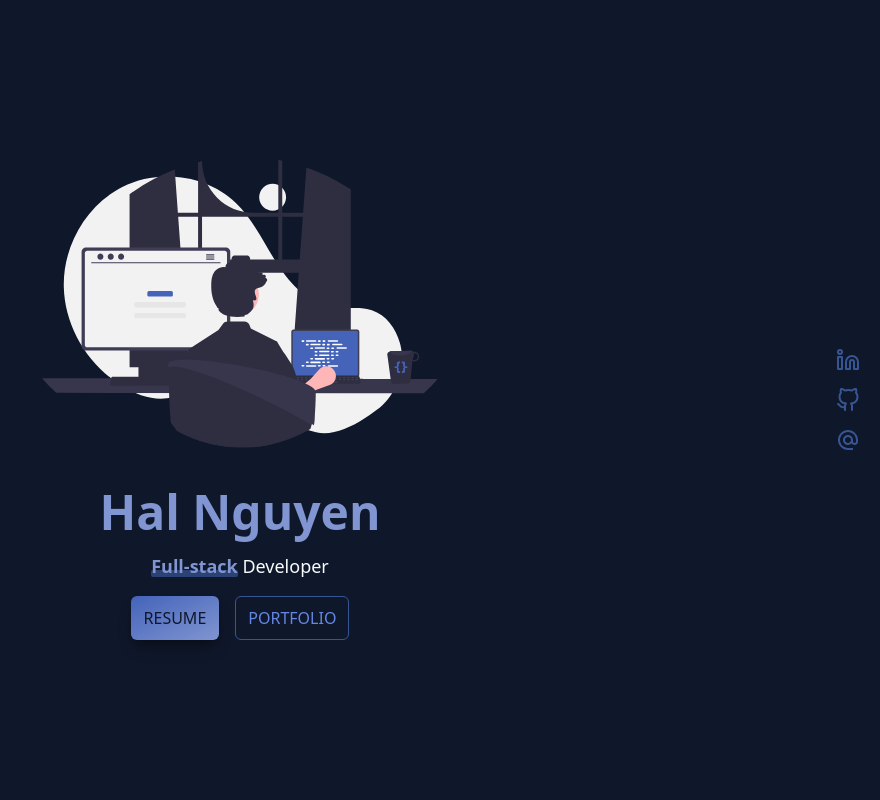
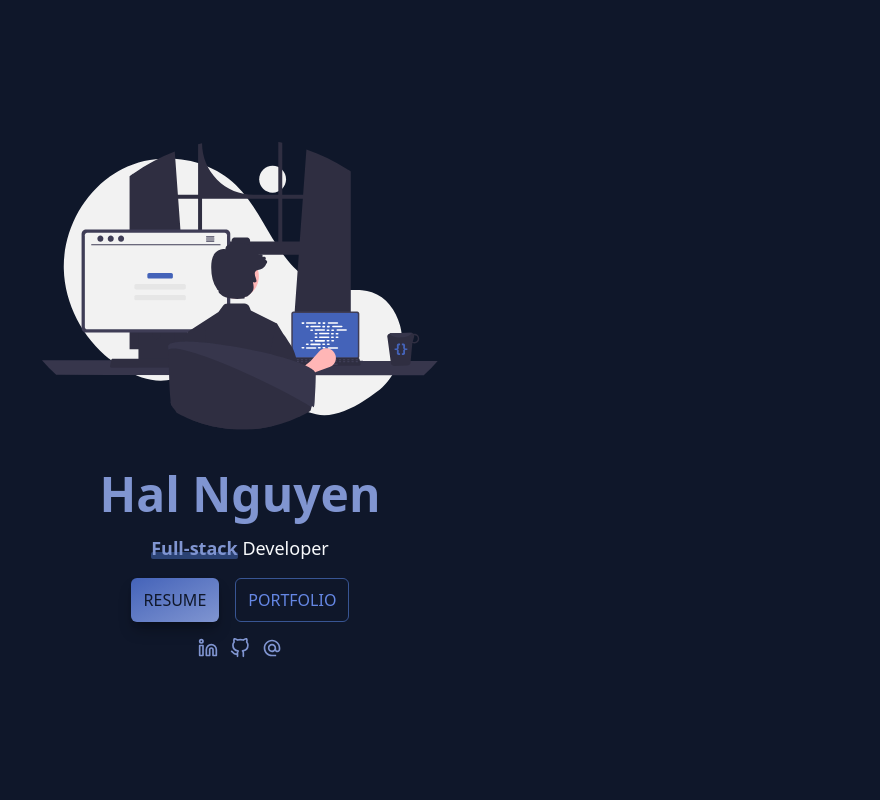
Before and after one commit to hn275/portfolio, a React (Vite) app: page / in a window 1280 px wide. Shown: the top 800 px of the page, without its empty margins (400-1280 px from the left). Built offline with nearby package versions, Linux system fonts and the light colour scheme.

Commit message:
feat: auto hide social links with nav

```diff
--- a/src/features/Nav/SocialLinks.tsx
+++ b/src/components/SocialLinks.tsx
@@ -6,8 +6,7 @@ import { MdAlternateEmail } from "react-icons/md";
 import { FiGithub, FiLinkedin } from "react-icons/fi";
 
 interface Props extends HTMLAttributes<HTMLUListElement> {
-  onClose: () => void;
-  className: string;
+  onClose?: () => void;
 }
 
 export function SocialLinks({ onClose, className }: Props) {
@@ -26,24 +25,22 @@ export function SocialLinks({ onClose, className }: Props) {
 
   function handleEmailClick() {
     scrollToID("#contact");
-    onClose();
+    if (onClose) onClose();
   }
 
   return (
     <ul className={className}>
       {links.map(({ alt, href, icon }) => (
-        <li key={shortid.generate()}>
-          <a
-            href={href || undefined}
-            aria-label={alt}
-            target="_blank"
-            className="hover:text-brand-50 transition-smooth"
-          >
+        <li
+          key={shortid.generate()}
+          className="lg:hover:scale-125 transition-smooth"
+        >
+          <a href={href || undefined} aria-label={alt} target="_blank">
             {icon}
           </a>
         </li>
       ))}
-      <li>
+      <li className="lg:hover:scale-125 transition-smooth">
         <a role="button" onClick={handleEmailClick}>
           <MdAlternateEmail title="email" />
         </a>
--- a/src/components/index.ts
+++ b/src/components/index.ts
@@ -4,3 +4,4 @@ export * from "./TextInput";
 export * from "./Image";
 export * from "./CopyToClipboard";
 export * from "./AnimatedUnderline";
+export * from "./SocialLinks";
--- a/src/features/Banner/Banner.tsx
+++ b/src/features/Banner/Banner.tsx
@@ -3,6 +3,7 @@ import { AnimatedUnderline } from "components";
 import { motion } from "framer-motion";
 import { scrollToID } from "lib/scrollToID";
 import { Resume } from "features/Resume";
+import { SocialLinks } from "components";
 
 export function Banner() {
   return (
@@ -24,6 +25,8 @@ export function Banner() {
             Portfolio
           </a>
         </div>
+
+        <SocialLinks className="flex gap-3 text-xl text-accent" />
       </motion.div>
     </>
   );
--- a/src/features/FloatingSocials/FloatingSocials.tsx
+++ b/src/features/FloatingSocials/FloatingSocials.tsx
@@ -1,14 +1,16 @@
 import { FiLinkedin, FiGithub } from "react-icons/fi";
-import { HTMLAttributes, ReactNode } from "react";
 import cx from "classnames";
 import { LINKS } from "lib/links";
 import shortid from "shortid";
 import { scrollToID } from "lib/scrollToID";
 import { MdAlternateEmail } from "react-icons/md";
-import { motion, Variants } from "framer-motion";
+import { useAutoHide } from "hooks";
 
-export function FloatingSocials(props: HTMLAttributes<HTMLUListElement>) {
-  const links: LIProps[] = [
+interface Props {
+  className: string;
+}
+export function FloatingSocials({ className }: Props) {
+  const links = [
     { text: "LinkedIn", href: LINKS.linkedin, node: <FiLinkedin /> },
     { text: "GitHub", href: LINKS.github, node: <FiGithub /> },
     {
@@ -18,37 +20,16 @@ export function FloatingSocials(props: HTMLAttributes<HTMLUListElement>) {
     },
   ];
 
-  return (
-    <ul {...props}>
-      {links.map((link, i) => (
-        <Li key={shortid.generate()} order={i} {...link} />
-      ))}
-    </ul>
-  );
-}
-
-interface LIProps {
-  text: string;
-  href?: string;
-  node: ReactNode;
-  onClick?: () => void;
-  order?: number;
-}
-
-function Li({ text, node, href, onClick, order }: LIProps) {
-  const vars: Variants = {
-    hidden: { x: 50 },
-    show: { x: 0, transition: { delay: order! * 0.1 + 0.5 } },
-    hover: { scale: 1.25 },
-  };
+  const hide = useAutoHide(window.innerHeight * 0.8);
 
   return (
-    <motion.li
-      variants={vars}
-      initial="hidden"
-      animate="show"
-      whileHover="hover"
-      className="group relative"
+    <ul
+      className={cx(className, "transition-smooth", { "translate-x-14": hide })}
+    >
+      {links.map(({ href, onClick, node, text }) => (
+        <li
+          className="group relative hover:scale-125 transition-transform duration-200"
+          key={shortid.generate()}
         >
           <a
             href={href}
@@ -76,6 +57,8 @@ function Li({ text, node, href, onClick, order }: LIProps) {
           >
             {text}
           </p>
-    </motion.li>
+        </li>
+      ))}
+    </ul>
   );
 }
--- a/src/features/Nav/Nav.tsx
+++ b/src/features/Nav/Nav.tsx
@@ -6,16 +6,16 @@ import { useToggle } from "hooks";
 import { AnimatePresence, motion } from "framer-motion";
 import shortid from "shortid";
 import { HTMLAttributes } from "react";
-import { useAutoHide } from "./useAutoHide";
+import { useAutoHide } from "hooks";
 import { scrollToID } from "lib/scrollToID";
-import { SocialLinks } from "./SocialLinks";
+import { SocialLinks } from "components";
 import { DarkMode } from "./DarkMode";
 import { Resume } from "features/Resume";
 
 export function Nav(props: HTMLAttributes<HTMLElement>) {
   const { open, onOpen, onClose } = useToggle();
 
-  const hide = useAutoHide(350);
+  const hide = useAutoHide(window.innerHeight * 0.8);
 
   function handleClick(id: string) {
     return () => {
--- a/src/hooks/index.ts
+++ b/src/hooks/index.ts
@@ -2,3 +2,4 @@ export * from "./useToggle";
 export * from "./useAlert";
 export * from "./useContactMe";
 export * from "./useTheme";
+export * from "./useAutoHide";
```
Also changed, not shown: src/App.tsx (+6 -5 lines), src/features/Project/assets/ssf.png, src/hooks/useAutoHide.ts (renamed from src/features/Nav/useAutoHide.ts). Lines whose indentation alone changed are shown as unchanged.
